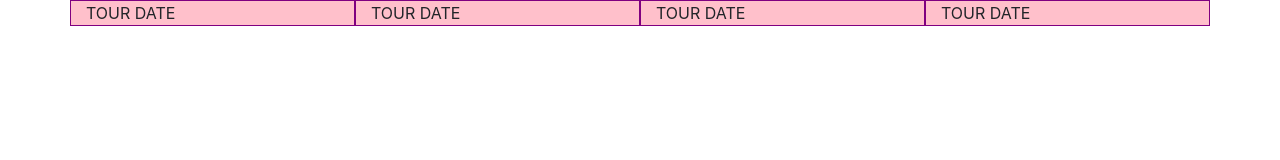
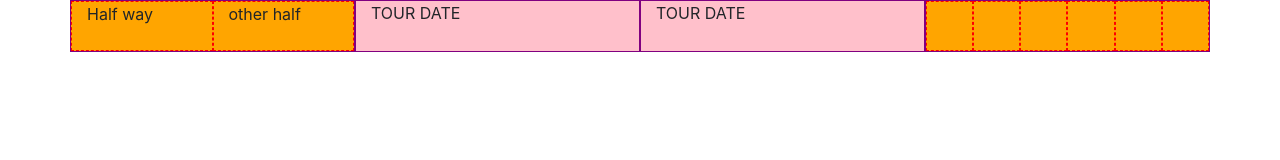
Before and after one commit to asbadve/web_bootcamp, a plain HTML site: page grid_bootstrap.html in a window 1280 px wide. Drawn offline with nearby package versions, Linux system fonts and the light colour scheme.

Commit message:
ended learning about the grid

```diff
--- a/grid_bootstrap.html
+++ b/grid_bootstrap.html
@@ -8,12 +8,17 @@
     <title>Document</title>
     <link rel="stylesheet" href="https://stackpath.bootstrapcdn.com/bootstrap/4.1.1/css/bootstrap.min.css" integrity="sha384-WskhaSGFgHYWDcbwN70/dfYBj47jz9qbsMId/iRN3ewGhXQFZCSftd1LZCfmhktB"
         crossorigin="anonymous">
-        <style type="text/css">
-        .pink{
+    <style type="text/css">
+        .pink {
             background: pink;
             border: 1px solid purple;
         }
-        </style>
+        .orang {
+            background: orange;
+            border: 1px dashed red;
+            height: 50px;
+        }
+    </style>
 </head>
 
 <body>
@@ -32,11 +37,35 @@
             <div class="col-lg-1 col-md-2 pink">COL LG 1</div>
             <div class="col-lg-1 col-md-2 pink">COL LG 1</div>
         </div> -->
+        <!-- <div class="row">
+            <div class="col-md-3 col-sm-6 pink">TOUR DATE</div>
+            <div class="col-md-3 col-sm-6 pink">TOUR DATE</div>
+            <div class="col-md-3 col-sm-6 pink">TOUR DATE</div>
+            <div class="col-md-3 col-sm-6 pink">TOUR DATE</div>
+        </div> -->
+        <!-- OR are same -->
+
         <div class="row">
-            <div class="col-lg-3 col-md-3 pink">TOUR DATE</div>
-            <div class="col-lg-3 col-md-3 pink">TOUR DATE</div>
-            <div class="col-lg-3 col-md-3 pink">TOUR DATE</div>
-            <div class="col-lg-3 col-md-3 pink">TOUR DATE</div>
+            <div class="col-lg-3 col-md-3 col-sm-6 pink">
+                <div class="row">
+                    <div class="col-lg-6 orang">Half way </div>
+                    <div class="col-lg-6 orang">other half</div>
+
+                </div>
+
+            </div>
+            <div class="col-lg-3 col-md-3 col-sm-6 pink">TOUR DATE</div>
+            <div class="col-lg-3 col-md-3 col-sm-6 pink">TOUR DATE</div>
+            <div class="col-lg-3 col-md-3 col-sm-6 pink">
+                <div class="row">
+                    <div class="col-lg-2 orang"></div>
+                    <div class="col-lg-2 orang"></div>
+                    <div class="col-lg-2 orang"></div>
+                    <div class="col-lg-2 orang"></div>
+                    <div class="col-lg-2 orang"></div>
+                    <div class="col-lg-2 orang"></div>
+                </div>
+            </div>
         </div>
 
     </div>
```
